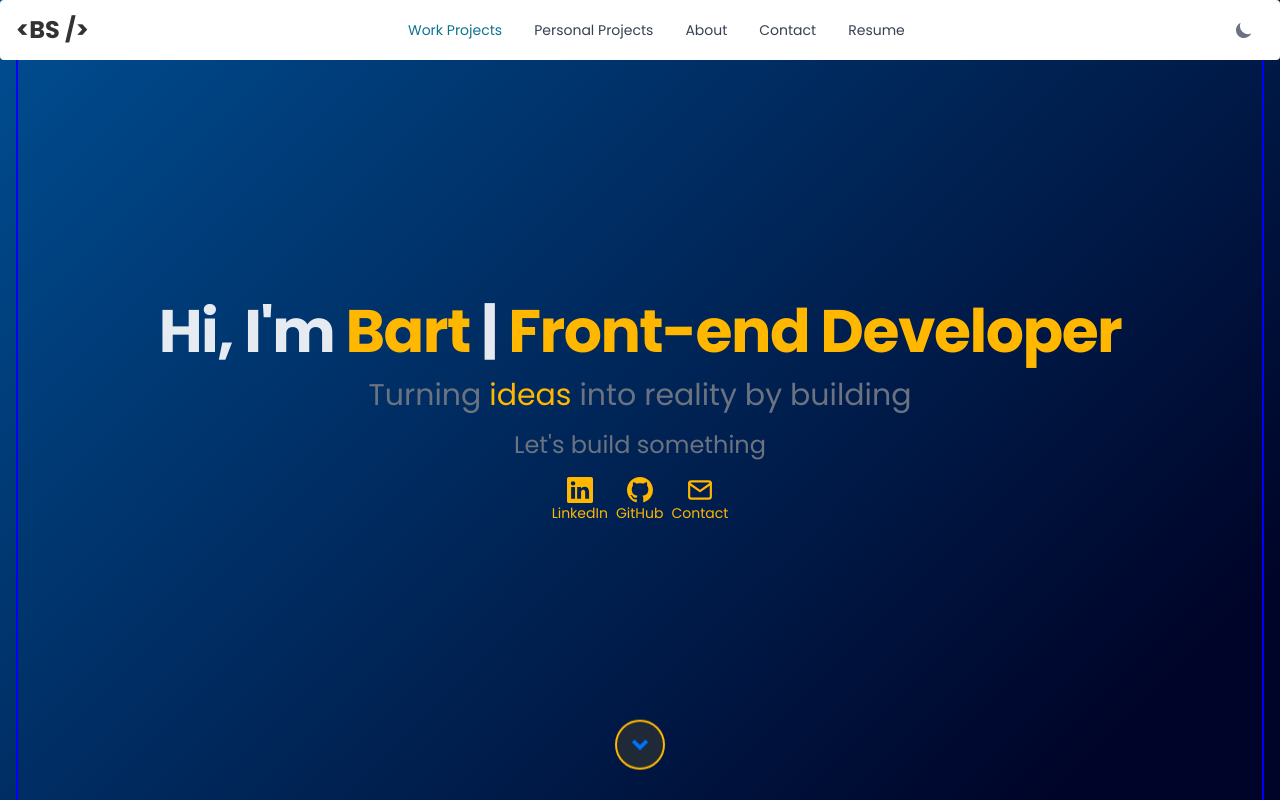
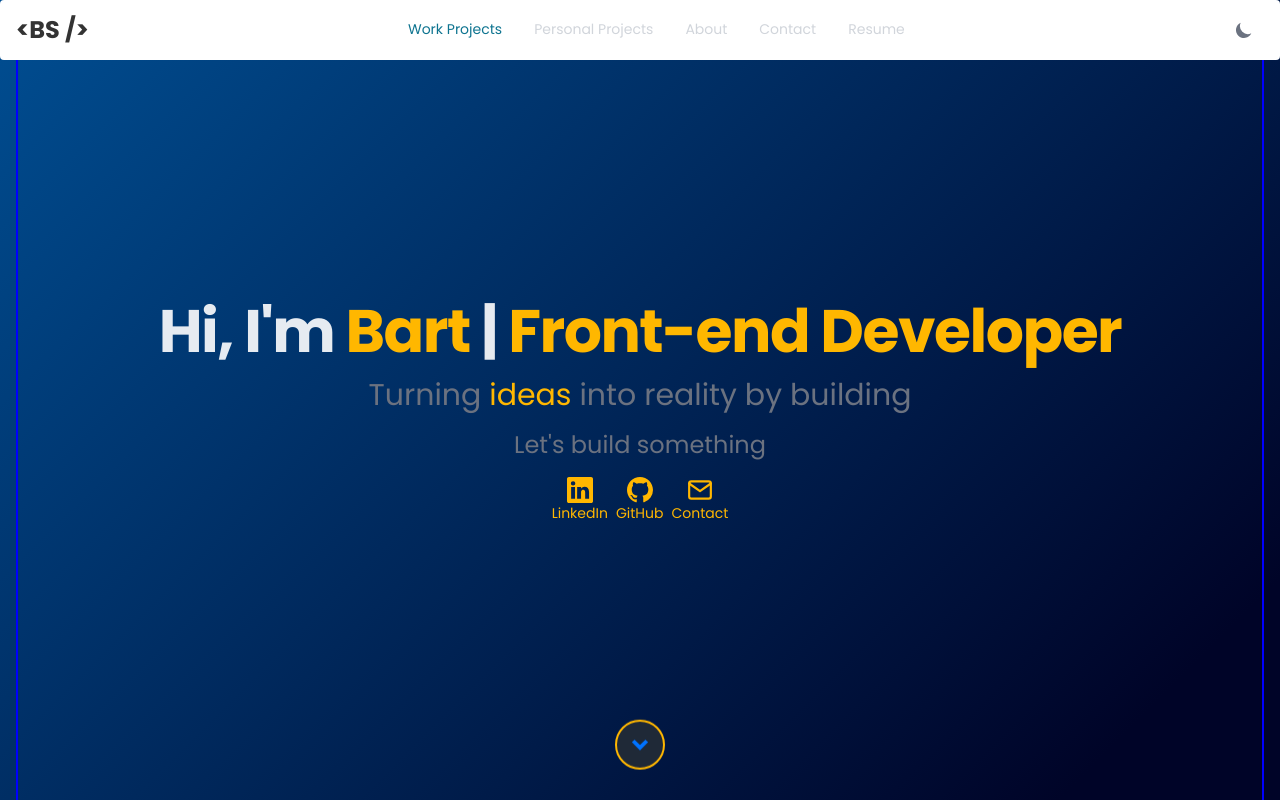
Before and after one commit to bartswierz/portfolio-website-updated, a Next.js app: page / in a window 1280 px wide. Shown: the top 800 px of the page. Built offline with nearby package versions, Linux system fonts and the light colour scheme; what tailwindcss-animated would draw is missing.

Commit message:
added underline hover animation for navbar links

```diff
--- a/src/app/components/LaptopMockup.tsx
+++ b/src/app/components/LaptopMockup.tsx
@@ -4,6 +4,7 @@ interface LaptopMockupProps {
   image: string;
 }
 
+// Laptop display for my projects - when laptop is within the window, we will 'flip' it up, and close it when it's out of the window
 const LaptopMockup = ({ image }: LaptopMockupProps) => {
   return (
     <div className="mb-6">
--- a/src/app/components/Navbar.tsx
+++ b/src/app/components/Navbar.tsx
@@ -19,14 +19,25 @@ const Navbar_ = () => {
       </div>
       {/* NAV LINKS */}
       <Navbar.Collapse>
-        <Navbar.Link active href="#work">
+        <Navbar.Link active href="#work" className="group text-gray-300 transition duration-300">
           <p>Work Projects</p>
+          <span className="block max-w-0 group-hover:max-w-full transition-all duration-500 h-0.5- h-[3px] bg-brand"></span>
         </Navbar.Link>
-        <Navbar.Link href="#personal">Personal Projects</Navbar.Link>
-        <Navbar.Link href="#about">About</Navbar.Link>
-        <Navbar.Link href="#contact">Contact</Navbar.Link>
-        <Navbar.Link href="./files/Bartosz_Swierzynski.pdf" target="_blank">
-          Resume
+        <Navbar.Link href="#personal" className="group text-gray-300 transition duration-300">
+          <p>Personal Projects</p>
+          <span className="block max-w-0 group-hover:max-w-full transition-all duration-500 h-0.5- h-[3px] bg-brand"></span>
+        </Navbar.Link>
+        <Navbar.Link href="#about" className="group text-gray-300 transition duration-300">
+          <p>About</p>
+          <span className="block max-w-0 group-hover:max-w-full transition-all duration-500 h-0.5- h-[3px] bg-brand"></span>
+        </Navbar.Link>
+        <Navbar.Link href="#contact" className="group text-gray-300 transition duration-300">
+          <p>Contact</p>
+          <span className="block max-w-0 group-hover:max-w-full transition-all duration-500 h-0.5- h-[3px] bg-brand"></span>
+        </Navbar.Link>
+        <Navbar.Link href="./files/Bartosz_Swierzynski.pdf" className="group text-gray-300 transition duration-300" target="_blank">
+          <p>Resume</p>
+          <span className="block max-w-0 group-hover:max-w-full transition-all duration-500 h-0.5- h-[3px] bg-brand"></span>
         </Navbar.Link>
       </Navbar.Collapse>
     </Navbar>
--- a/src/app/globals.css
+++ b/src/app/globals.css
@@ -159,3 +159,23 @@ body {
   opacity: 0.7; /* Adjust the opacity as needed */
   /* background-color: blue; Adjust the color as needed */
 }
+
+//UNDERLINE HOVER EFFECT
+/* Custom styles for the underline effect */
+.underline-effect::before,
+.underline-effect::after {
+  content: "";
+  display: block;
+  height: 2px;
+  width: 0;
+  background-color: #000; /* Change the color as desired */
+  transition: width 0.3s ease; /* Adjust the transition duration as desired */
+}
+
+.underline-effect:hover::before {
+  width: 100%;
+}
+
+.underline-effect:hover::after {
+  width: 100%;
+}
```
